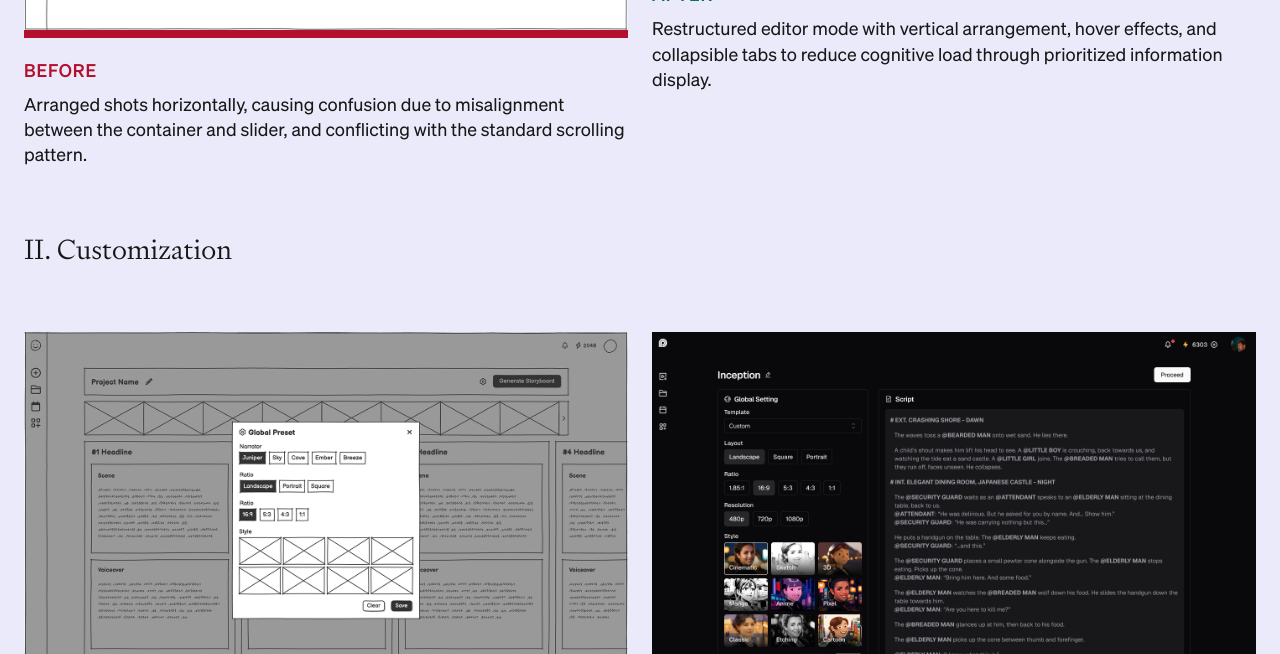
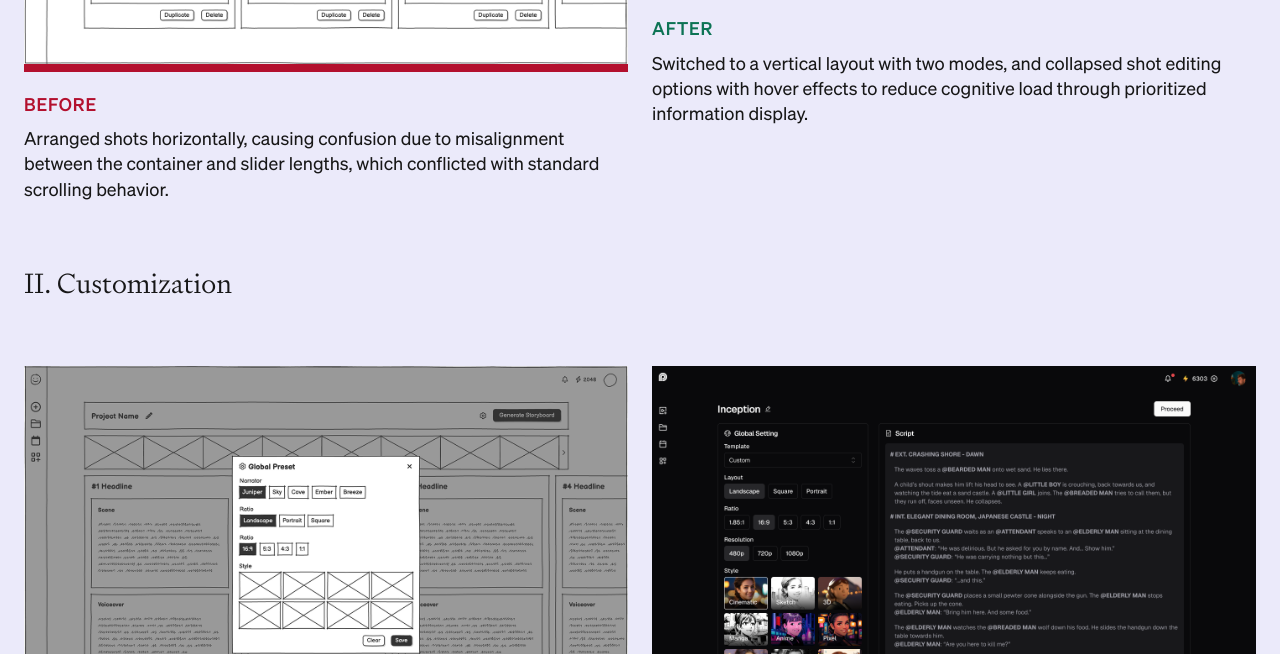
Before and after one commit to azurestocking/azurestocking.github.io, a Jekyll site: the page built from _projects/opus.html, in a window 1280 px wide and 900 px high, scrolled down 18744 px, cut to the strip 246-900 px from the top of the window. Built offline with Jekyll 4.4.1, drawn with Linux system fonts in a browser that asks for light colours; some web fonts are replaced; some of the changed text lies outside the part shown.

Commit message:
Update post

```diff
--- a/_projects/opus.html
+++ b/_projects/opus.html
@@ -478,7 +479,7 @@ links:
             </div>
             <div class="before">
                 <h5>BEFORE</h5>
-                <p>Arranged shots horizontally, causing confusion due to misalignment between the container and slider, and conflicting with the standard scrolling pattern.</p>
+                <p>Arranged shots horizontally, causing confusion due to misalignment between the container and slider lengths, which conflicted with standard scrolling behavior.</p>
             </div>
         </div>
         <div class="list-container">
@@ -489,7 +490,7 @@ links:
             </div>
             <div class="after">
                 <h5>AFTER</h5>
-                <p>Restructured editor mode with vertical arrangement, hover effects, and collapsible tabs to reduce cognitive load through prioritized information display.</p>
+                <p>Switched to a vertical layout with two modes, and collapsed shot editing options with hover effects to reduce cognitive load through prioritized information display.</p>
             </div>
         </div>
     </div>
@@ -678,7 +679,7 @@ links:
             </div>
             <div class="before">
                 <h5>BEFORE</h5>
-                <p>Used buttons with leading icons and labels for all options and a slider to adjust tone and length, resulting in redundant choices and unnecessary clicks.</p>
+                <p>Displayed all options as buttons with icons and text labels, and provided sliders to adjust tone and length, resulting in redundant choices and unnecessary clicks.</p>
             </div>
         </div>
         <div class="list-container">
@@ -689,7 +690,7 @@ links:
             </div>
             <div class="after">
                 <h5>AFTER</h5>
-                <p>Simplified and grouped buttons with icons and tooltips, differentiated prompt input, and removed unnecessary two-step interactions.</p>
+                <p>Replaced label-heavy buttons with grouped icon buttons, differentiated prompt input from function controls, and removed redundant two-step interactions.</p>
             </div>
         </div>
     </div>
@@ -703,7 +704,7 @@ links:
             </div>
             <div class="before">
                 <h5>BEFORE</h5>
-                <p>Misarranged controls with miscellaneous information architecture, juxtaposing hierarchical functions and nesting parallel ones.</p>
+                <p>Misarranged controls with an illogical information architecture, juxtaposed unrelated functions and nested options that should have remained parallel.</p>
             </div>
         </div>
         <div class="list-container">
@@ -723,7 +724,7 @@ links:
             </div>
             <div class="before">
                 <h5>BEFORE</h5>
-                <p>Opened a separate page with a disjointed layout where the trigger button didn’t align with the output keyframe, causing confusion about source and result.</p>
+                <p>Opened a new page with a disjointed layout where the trigger button didn’t align with the output keyframe, undermining traceability between the trigger and the result.</p>
             </div>
         </div>
         <div class="list-container">
@@ -743,7 +744,7 @@ links:
             </div>
             <div class="before">
                 <h5>BEFORE</h5>
-                <p>Generated audio tracks solely from voiceover input, limiting support to genres like vlogs and commentary where narrative and visuals are closely aligned.</p>
+                <p>Generated audio tracks exclusively from voiceover input, limiting applicability to genres like vlogs and commentary where narrative closely follows the visuals.</p>
             </div>
         </div>
         <div class="list-container">
```
Also changed, not shown: other parts of _projects/opus.html (+11 -10 lines), images/opus/usability-testing-1-1B.png (added).
